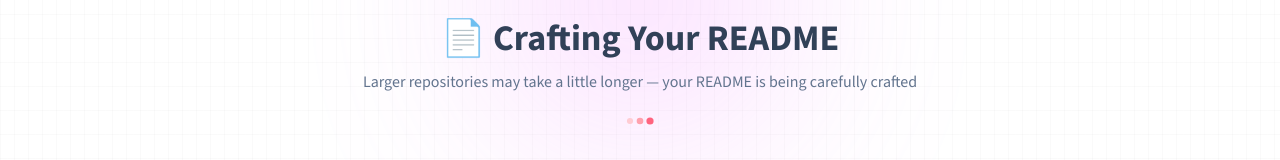
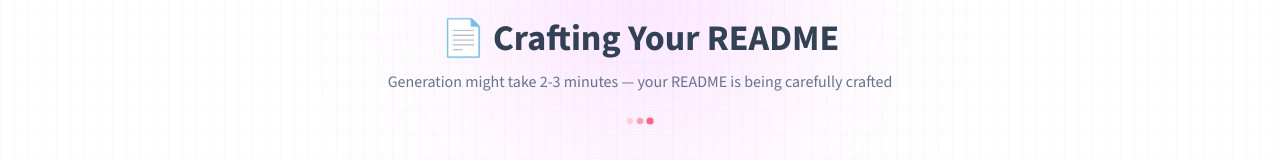
Before and after one commit to Tejaji-0/Readme-Generator, a Next.js app in the folder frontend/: page / in a window 1280 px wide. Both pictures are taken after a click on the button "🚀 Generate My README →". Shown: the part 154-314 px from the top of the page. Built offline with nearby package versions, Linux system fonts and the light colour scheme; no server answers.

Commit message:
Update ShimmerCodeEditor component to clarify README generation time in user interface

```diff
--- a/frontend/components/my-readme-page/ShimmerCodeEditor.tsx
+++ b/frontend/components/my-readme-page/ShimmerCodeEditor.tsx
@@ -77,8 +77,8 @@ export default function ShimmerCodeEditor() {
             animate={{ opacity: 1 }}
             transition={{ duration: 0.6, delay: 0.2 }}
           >
-            Larger repositories may take a little longer — your README is being
-            carefully crafted
+            Generation might take 2-3 minutes — your README is being carefully
+            crafted
           </motion.p>
 
           <motion.div
```
